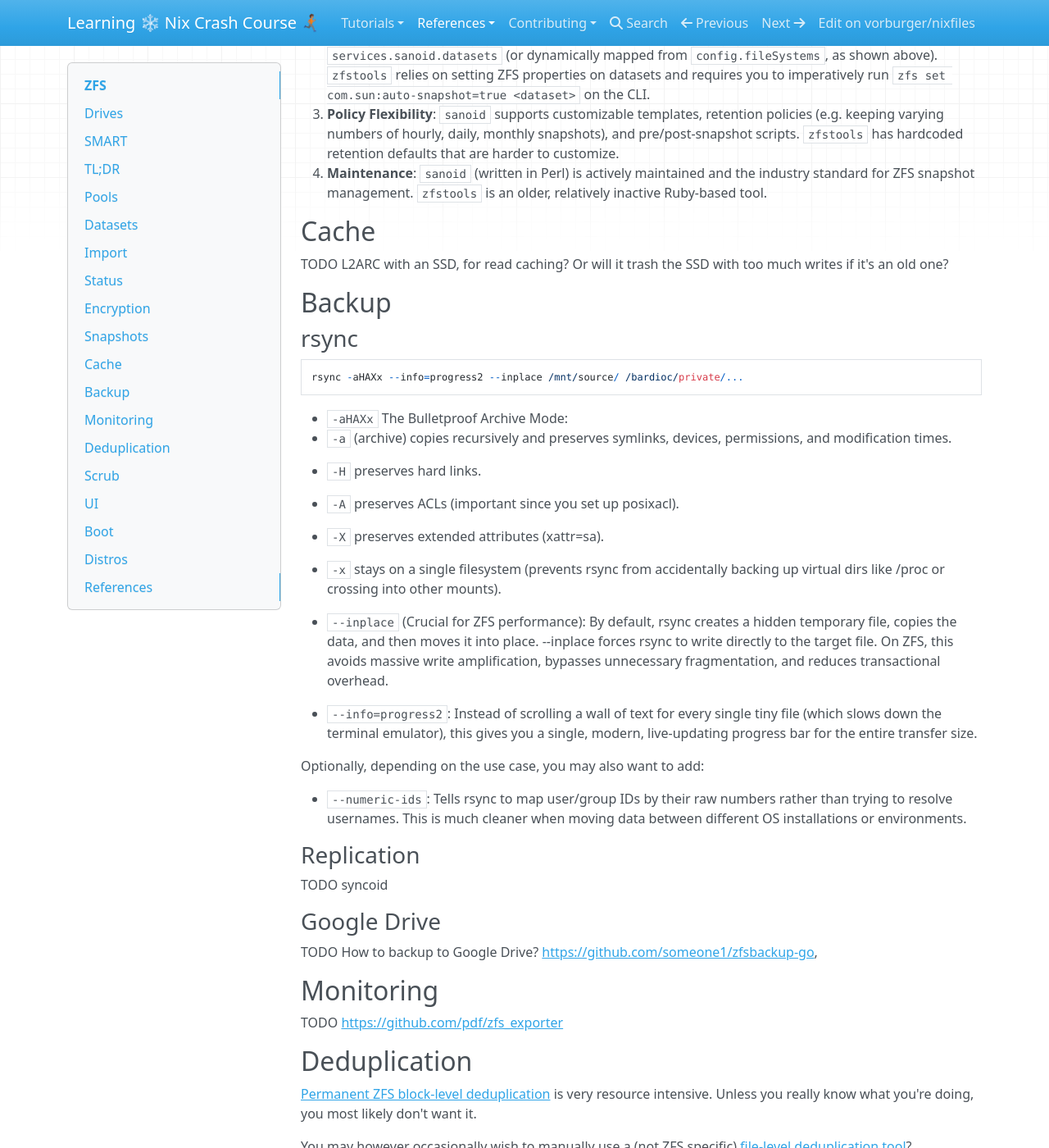
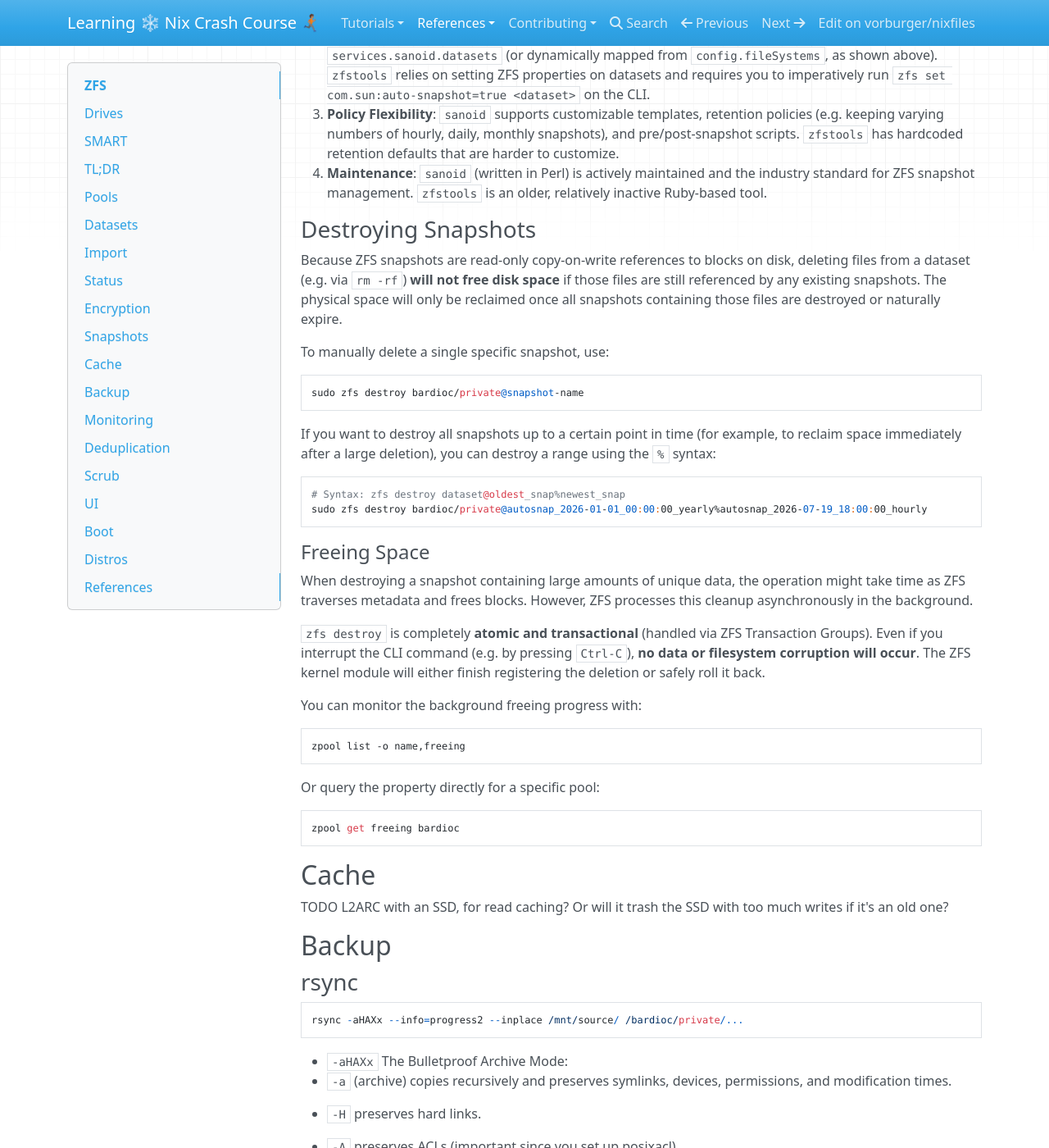
Before and after one commit to vorburger/nixfiles, an MkDocs documentation site: the page built from docs/docs/reference/zfs.md, in a window 1280 px wide and 1400 px high, scrolled down 3974 px. Shown: the whole window at 82% size. Built offline with MkDocs 1.6.1, drawn with Linux system fonts in a browser that asks for light colours; nearby versions of some CDN libraries.

Commit message:
zfs: Only 3 months instead of 10 years retention on /bardioc/public; also elaborate about this on docs

````diff
--- a/docs/docs/reference/zfs.md
+++ b/docs/docs/reference/zfs.md
@@ -173,6 +173,41 @@ We recommend [`sanoid`](https://github.com/jimsalterjrs/sanoid) over [`zfstools`
 1. **Policy Flexibility**: `sanoid` supports customizable templates, retention policies (e.g. keeping varying numbers of hourly, daily, monthly snapshots), and pre/post-snapshot scripts. `zfstools` has hardcoded retention defaults that are harder to customize.
 1. **Maintenance**: `sanoid` (written in Perl) is actively maintained and the industry standard for ZFS snapshot management. `zfstools` is an older, relatively inactive Ruby-based tool.
 
+### Destroying Snapshots
+
+Because ZFS snapshots are read-only copy-on-write references to blocks on disk, deleting files from a dataset (e.g. via `rm -rf`) **will not free disk space** if those files are still referenced by any existing snapshots. The physical space will only be reclaimed once all snapshots containing those files are destroyed or naturally expire.
+
+To manually delete a single specific snapshot, use:
+
+```bash
+sudo zfs destroy bardioc/private@snapshot-name
+```
+
+If you want to destroy all snapshots up to a certain point in time (for example, to reclaim space immediately after a large deletion), you can destroy a range using the `%` syntax:
+
+```bash
+# Syntax: zfs destroy dataset@oldest_snap%newest_snap
+sudo zfs destroy bardioc/private@autosnap_2026-01-01_00:00:00_yearly%autosnap_2026-07-19_18:00:00_hourly
+```
+
+#### Freeing Space
+
+When destroying a snapshot containing large amounts of unique data, the operation might take time as ZFS traverses metadata and frees blocks. However, ZFS processes this cleanup asynchronously in the background.
+
+`zfs destroy` is completely **atomic and transactional** (handled via ZFS Transaction Groups). Even if you interrupt the CLI command (e.g. by pressing `Ctrl-C`), **no data or filesystem corruption will occur**. The ZFS kernel module will either finish registering the deletion or safely roll it back.
+
+You can monitor the background freeing progress with:
+
+```bash
+zpool list -o name,freeing
+```
+
+Or query the property directly for a specific pool:
+
+```bash
+zpool get freeing bardioc
+```
+
 ## Cache
 
 TODO L2ARC with an SSD, for read caching? Or will it trash the SSD with too much writes if it's an old one?
````
Also changed, not shown: 1 other file.
